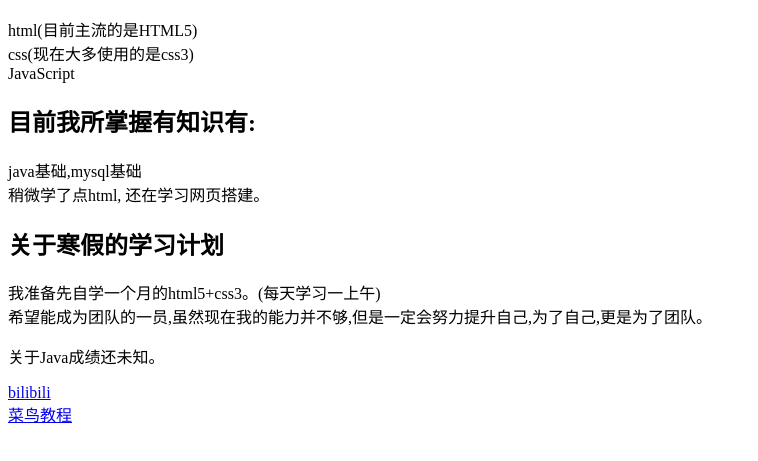
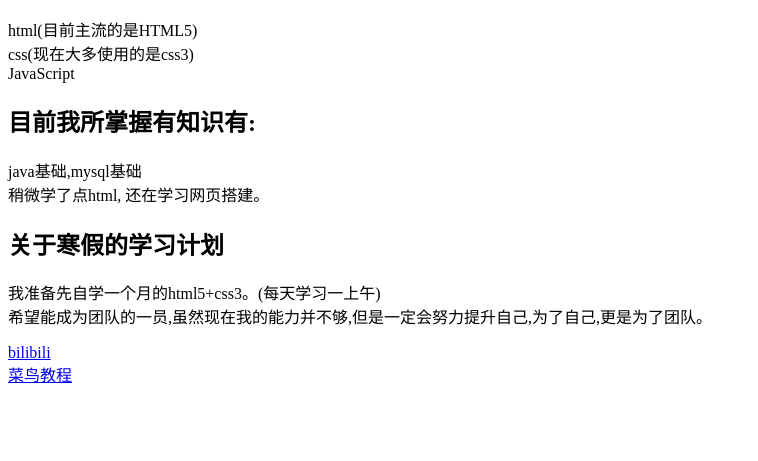
Before and after one commit to twilightsnow9/twilightsnow9.GitHub.io, a plain HTML site: page index.html in a window 1280 px wide. Shown: the part 127-588 px from the top of the page, without its empty margins (0-758 px from the left). Drawn offline with Linux system fonts and the light colour scheme.

Commit message:
Update index.html

```diff
--- a/index.html
+++ b/index.html
@@ -33,9 +33,6 @@
     希望能成为团队的一员,虽然现在我的能力并不够,但是一定会努力提升自己,为了自己,更是为了团队。
 
     </p>
-    <p>
-        关于Java成绩还未知。
-    </p>
     <a href="https://www.bilibili.com/">bilibili</a><br>
     <a href="https://m.runoob.com/">菜鸟教程</a>
 
```
